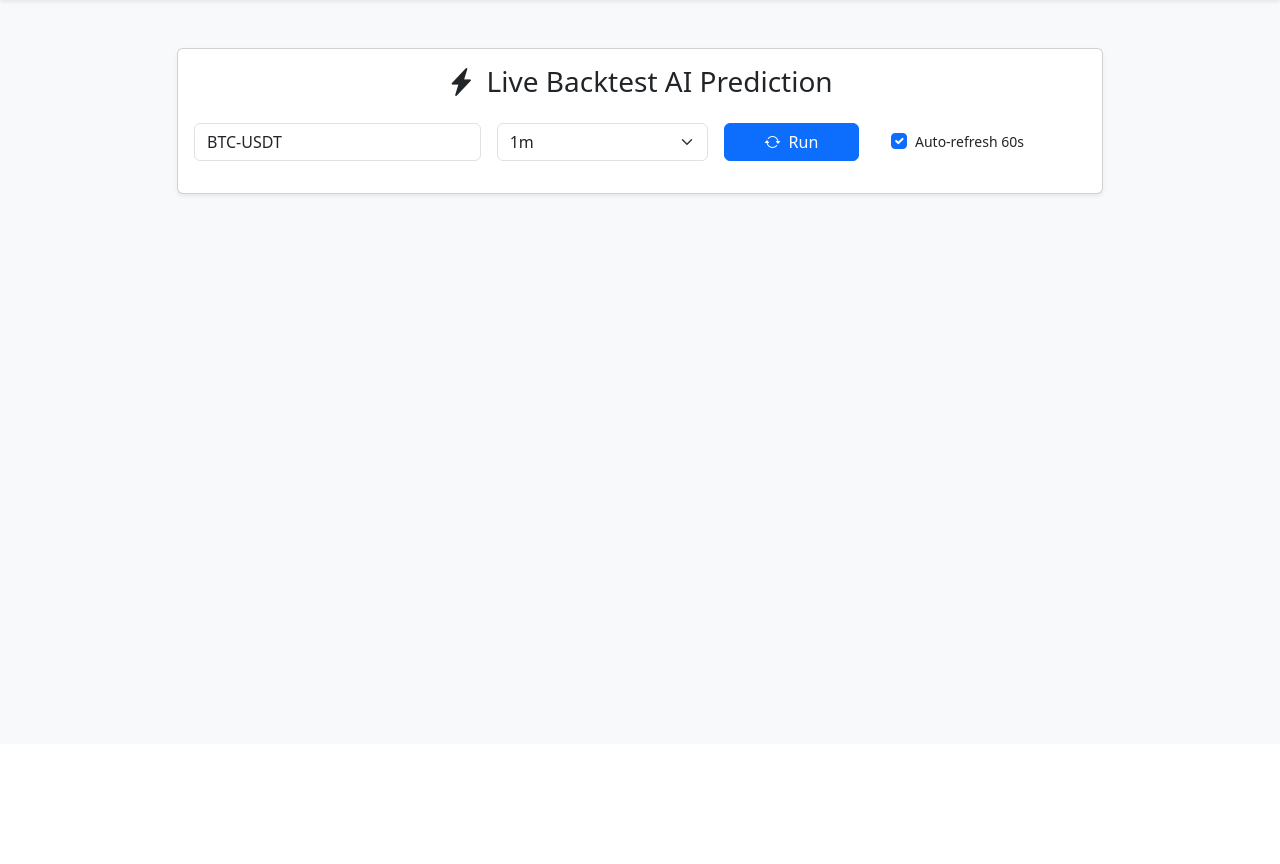
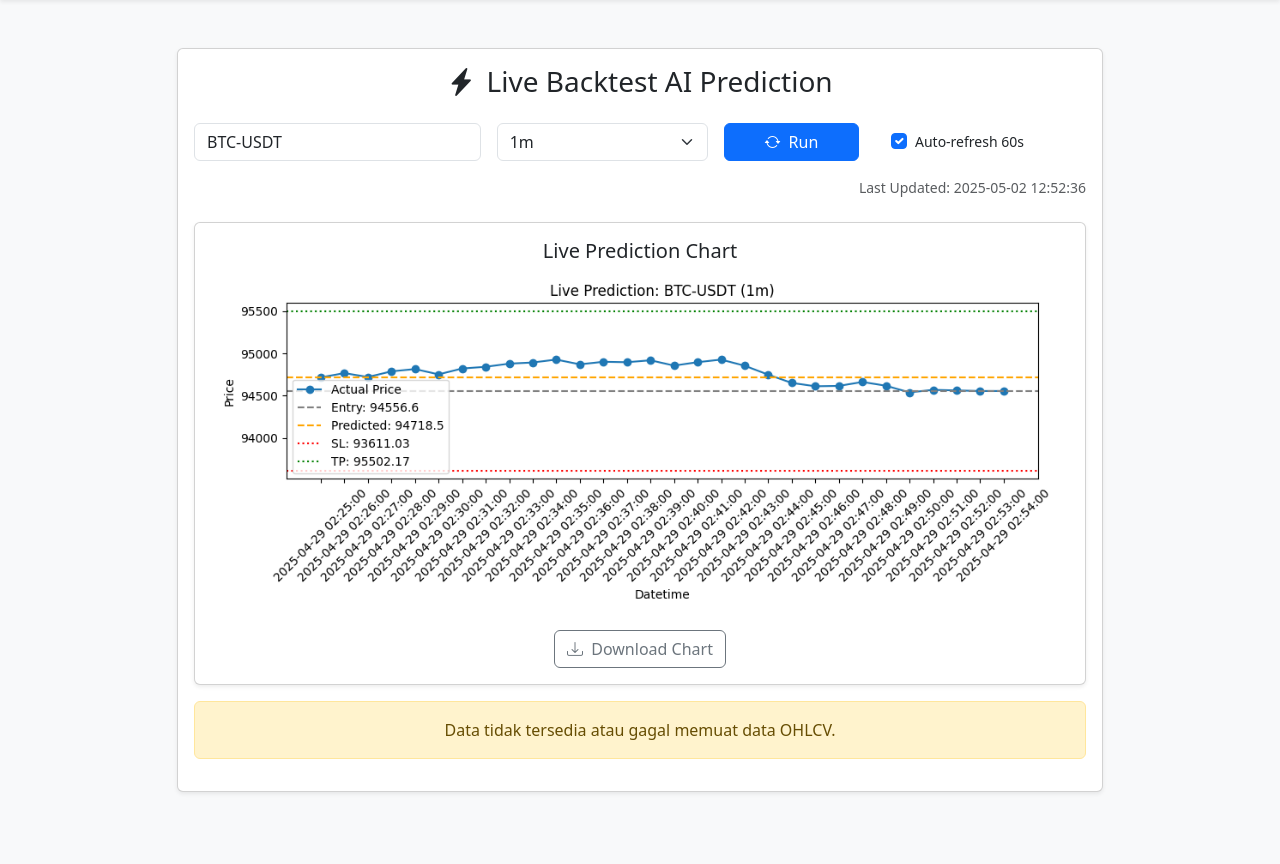
Before and after one commit to Abhrandj/3VWeatoahriBot, a Flask app: page /live_backtest/ in a window 1280 px wide. Shown: the part 56-920 px from the top of the page. Before the commit the page ends 253 px from the top, so only its background shows below. Run offline with Flask 2, Linux system fonts and the light colour scheme; the visitor is signed in with stand-in values (Sample User, id 1); data that the repository does not hold is empty.

Commit message:
Final fix Live Backtest, Prediction Chart, Trade Confirmation, Struktur Rapih

```diff
--- a/app/routes/live_backtest_routes.py
+++ b/app/routes/live_backtest_routes.py
@@ -1,54 +1,128 @@
+# app/routes/live_backtest_routes.py
+
 import os
 import time
 import pandas as pd
-from flask import Blueprint, render_template, request, redirect, url_for, session
-from core.live_backtest_engine import run_live_backtest
-from core.utils import fetch_ohlcv  # Ambil data dari OKX langsung
+import matplotlib.pyplot as plt
+from datetime import datetime
+from flask import Blueprint, render_template, request, session, redirect, url_for
+
+from core.bot_instance import bot
+from core.ai_predictor import predict_next_close_linear
+from core.okx_trader import execute_trade
+from core.telegram import send_telegram_message, send_telegram_photo
 
 live_backtest_bp = Blueprint("live_backtest", __name__)
+
+STATIC_FOLDER = os.path.join(os.path.dirname(__file__), "..", "static")
+GRAPH_PATH = os.path.join(STATIC_FOLDER, "live_prediction_chart.png")
+
 
 @live_backtest_bp.route("/", methods=["GET", "POST"])
 def live_backtest():
     if "user" not in session:
         return redirect(url_for('auth.login'))
 
-    result = None
-    last_updated = None
-    error = None
-    selected_pair = "BTC-USDT"  # Default pair awal
-    interval = "1m"  # Default interval
+    selected_pair = request.form.get("pair", "BTC-USDT")
+    interval = request.form.get("interval", "1m")
+    data = bot.engine.get_ohlcv(selected_pair, interval=interval, limit=100)
 
-    if request.method == "POST":
-        selected_pair = request.form.get("symbol", "BTC-USDT").upper()
-        interval = request.form.get("interval", "1m")
+    prediction = None
+    result = []
+    current_time = datetime.now().strftime("%Y-%m-%d %H:%M:%S")
+    is_new_prediction = False
 
-        if not selected_pair:
-            error = "Symbol harus diisi, contoh: BTC-USDT."
-            return render_template("live_backtest.html", error=error)
+    if data is not None and len(data) >= 10:
+        df = pd.DataFrame(data, columns=['timestamp', 'open', 'high', 'low', 'close', 'volume'])
+        df['timestamp'] = pd.to_datetime(df['timestamp'], unit='ms')
+        df['datetime'] = df['timestamp'].dt.strftime('%Y-%m-%d %H:%M:%S')
 
-        df = fetch_ohlcv(selected_pair, interval, limit=50)
+        predicted = predict_next_close_linear(df)
+        if predicted:
+            last_price = round(df['close'].iloc[-1], 2)
+            predicted = round(predicted, 2)
+            signal = "BUY" if predicted > last_price else "SELL"
+            entry = last_price
+            sl = round(entry * 0.99, 2)
+            tp = round(entry * 1.01, 2)
 
-        # Kalau gagal fetch, retry sekali
-        if not df or len(df) < 20:
-            time.sleep(0.5)
-            df = fetch_ohlcv(selected_pair, interval, limit=50)
+            current_pred = f"{predicted}_{signal}"
+            if session.get("last_prediction") != current_pred:
+                is_new_prediction = True
+                session["last_prediction"] = current_pred
 
-        if not df or len(df) < 20:
-            error = "Data tidak tersedia atau gagal memuat OHLCV. Coba klik Run lagi."
-        else:
-            try:
-                df = pd.DataFrame(df, columns=["timestamp", "open", "high", "low", "close", "volume"])
-                df["timestamp"] = pd.to_datetime(df["timestamp"], unit="ms")
-                result = run_live_backtest(df)
-                last_updated = pd.Timestamp.now().strftime("%Y-%m-%d %H:%M:%S")
-            except Exception as e:
-                error = str(e)
+            prediction = {
+                "last": last_price,
+                "predicted": predicted,
+                "signal": signal,
+                "entry": entry,
+                "sl": sl,
+                "tp": tp,
+                "is_new": is_new_prediction
+            }
+
+            # === Generate Chart ===
+            plt.figure(figsize=(10, 4))
+            plt.plot(df['datetime'][-30:], df['close'][-30:], marker='o', label="Actual Price")
+            plt.axhline(y=entry, color='gray', linestyle='--', label=f"Entry: {entry}")
+            plt.axhline(y=predicted, color='orange', linestyle='--', label=f"Predicted: {predicted}")
+            plt.axhline(y=sl, color='red', linestyle=':', label=f"SL: {sl}")
+            plt.axhline(y=tp, color='green', linestyle=':', label=f"TP: {tp}")
+            plt.xticks(rotation=45)
+            plt.title(f"Live Prediction: {selected_pair} ({interval})")
+            plt.xlabel("Datetime")
+            plt.ylabel("Price")
+            plt.legend()
+            plt.tight_layout()
+            os.makedirs(os.path.dirname(GRAPH_PATH), exist_ok=True)
+            plt.savefig(GRAPH_PATH)
+            plt.close()
+
+            # === Kirim Telegram jika Prediksi Baru ===
+            if is_new_prediction:
+                text = (
+                    f"[Sinyal Baru]\n"
+                    f"Pair: {selected_pair}\n"
+                    f"Time: {current_time}\n"
+                    f"Signal: {signal}\n"
+                    f"Entry: {entry}\n"
+                    f"SL: {sl} | TP: {tp}"
+                )
+                send_telegram_message(text)
+                send_telegram_photo(GRAPH_PATH, caption=text)
+
+        # === Load tabel hasil ===
+        result = df[['datetime', 'open', 'high', 'low', 'close', 'volume']].iloc[::-1].head(20).to_dict(orient='records')
 
     return render_template(
         "live_backtest.html",
+        prediction=prediction,
         result=result,
-        last_updated=last_updated,
         selected_pair=selected_pair,
-        interval=interval,
-        error=error
+        current_time=current_time
     )
+
+
+@live_backtest_bp.route("/open_trade", methods=["POST"])
+def open_trade():
+    if "user" not in session:
+        return redirect(url_for('auth.login'))
+
+    pair = request.form.get("pair")
+    entry = request.form.get("entry")
+    sl = request.form.get("sl")
+    tp = request.form.get("tp")
+    signal = request.form.get("signal")
+
+    order = execute_trade(pair, signal, entry, sl, tp)
+
+    msg = (
+        f"Trade Executed:\n"
+        f"Pair: {pair}\nDirection: {signal}\n"
+        f"Entry: {entry}\nSL: {sl}\nTP: {tp}\nOrder ID: {order.get('ordId', '-')}"
+    )
+    send_telegram_message(msg)
+
+    session["last_trade"] = f"{signal} {pair} @ {entry}"
+
+    return render_template("trade_result.html", pair=pair, entry=entry, sl=sl, tp=tp, signal=signal)
--- a/app/templates/live_backtest.html
+++ b/app/templates/live_backtest.html
@@ -17,11 +17,11 @@
           </div>
           <div class="col-md-3">
             <select name="interval" class="form-select">
-              <option value="1m" {% if interval == "1m" %}selected{% endif %}>1m</option>
-              <option value="5m" {% if interval == "5m" %}selected{% endif %}>5m</option>
-              <option value="15m" {% if interval == "15m" %}selected{% endif %}>15m</option>
-              <option value="1H" {% if interval == "1H" %}selected{% endif %}>1H</option>
-              <option value="4H" {% if interval == "4H" %}selected{% endif %}>4H</option>
+              <option value="1m" {% if request.form.interval == "1m" %}selected{% endif %}>1m</option>
+              <option value="5m" {% if request.form.interval == "5m" %}selected{% endif %}>5m</option>
+              <option value="15m" {% if request.form.interval == "15m" %}selected{% endif %}>15m</option>
+              <option value="1H" {% if request.form.interval == "1H" %}selected{% endif %}>1H</option>
+              <option value="4H" {% if request.form.interval == "4H" %}selected{% endif %}>4H</option>
             </select>
           </div>
           <div class="col-md-2">
@@ -39,13 +39,29 @@
           </div>
         </form>
 
-        {% if last_updated %}
+        <!-- Spinner Loading -->
+        <div class="col-12 text-center" id="spinner-area" style="display: none;">
+          <div class="spinner-border text-primary mt-3" role="status">
+            <span class="visually-hidden">Loading...</span>
+          </div>
+          <div class="text-muted small mt-1">Loading prediction...</div>
+        </div>
+
+        <!-- Timestamp -->
         <div class="text-end text-muted small mb-2">
-          Last Updated: {{ last_updated }}
+          Last Updated: {{ current_time }}
         </div>
+
+        <!-- Flash Messages -->
+        {% with messages = get_flashed_messages(with_categories=true) %}
+        {% if messages %}
+          {% for category, message in messages %}
+            <div class="alert alert-{{ category }} text-center">{{ message }}</div>
+          {% endfor %}
         {% endif %}
+        {% endwith %}
 
-        {% if result %}
+        <!-- Grafik Prediksi -->
         <div class="card mt-4 shadow-sm">
           <div class="card-body text-center">
             <h5 class="card-title">Live Prediction Chart</h5>
@@ -58,6 +74,8 @@
           </div>
         </div>
 
+        <!-- Tabel Data -->
+        {% if result %}
         <div class="table-responsive mt-4">
           <table class="table table-striped table-sm table-hover">
             <thead class="table-light">
@@ -84,9 +102,9 @@
             </tbody>
           </table>
         </div>
-        {% elif error %}
-        <div class="alert alert-warning text-center mt-4">
-          {{ error }}
+        {% else %}
+        <div class="alert alert-warning text-center mt-3">
+          Data tidak tersedia atau gagal memuat data OHLCV.
         </div>
         {% endif %}
       </div>
--- a/app/templates/trade_result.html
+++ b/app/templates/trade_result.html
@@ -7,7 +7,7 @@
     <div class="card shadow-sm">
       <div class="card-body text-center">
         <h3 class="card-title mb-4">
-          <i class="bi bi-check2-circle text-success me-2"></i>Trade Opened Successfully!
+          <i class="bi bi-check2-circle text-success me-2"></i> Trade Opened Successfully!
         </h3>
 
         <ul class="list-group mb-4 text-start">
```
Also changed, not shown: core/live_backtest_engine.py (+9 -9 lines), app/static/live_prediction_chart.png.
